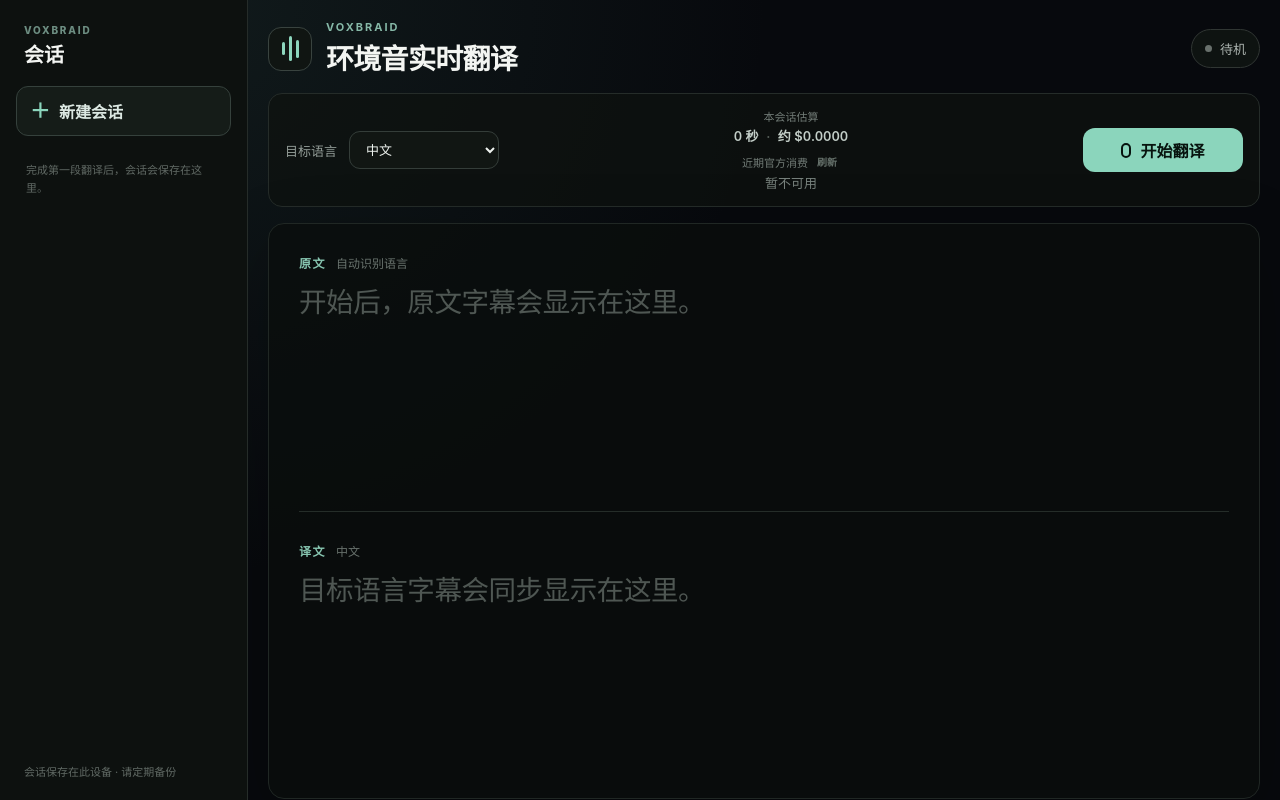
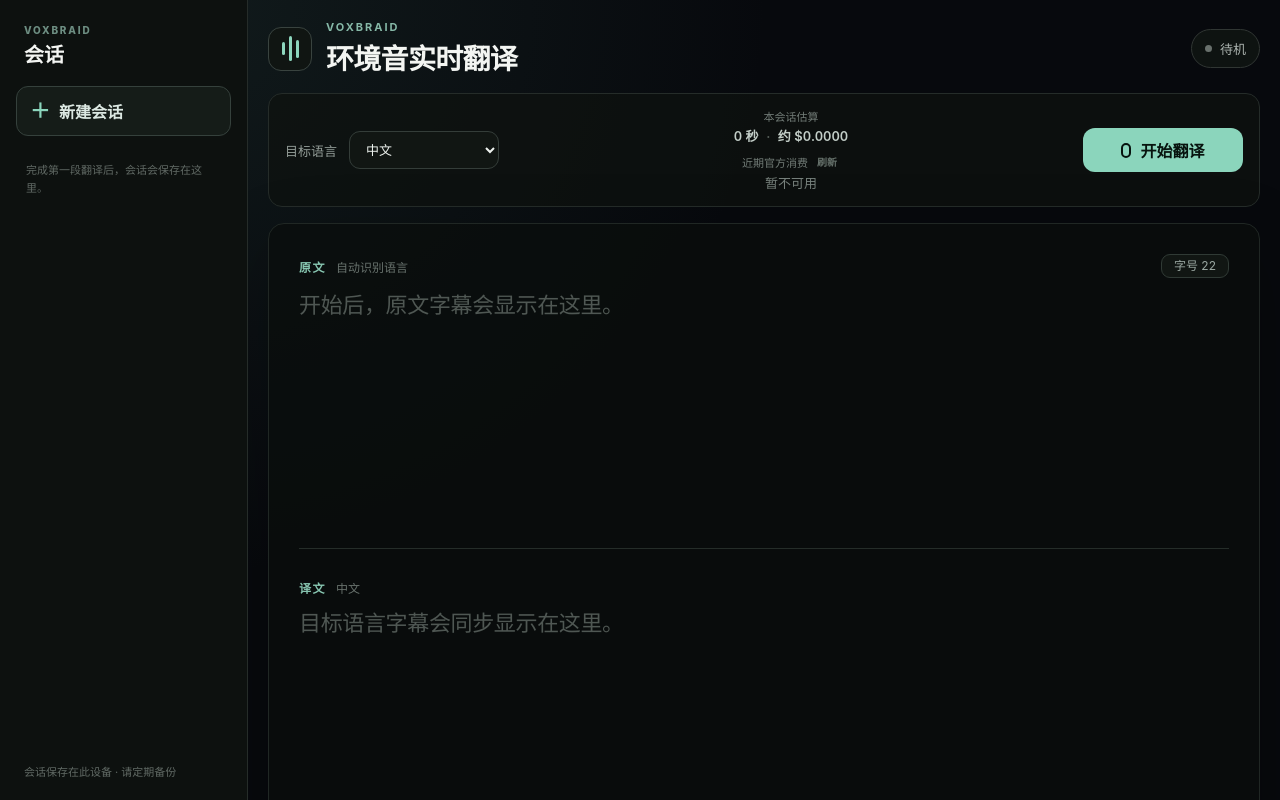
Before and after one commit to felix5572/voxbraid, a SvelteKit app: page / in a window 1280 px wide. Shown: the top 800 px of the page. Built offline with nearby package versions, Linux system fonts and the light colour scheme.

Commit message:
feat(transcript): add adjustable caption sizing

```diff
--- a/src/routes/+page.svelte
+++ b/src/routes/+page.svelte
@@ -120,6 +120,10 @@
 	};
 	const RESTORE_TIMEOUT_MS = 5_000;
 	const DIAGNOSTIC_EVENT_LIMIT = 500;
+	const CAPTION_FONT_SIZE_STORAGE_KEY = 'voxbraid-caption-font-size';
+	const DEFAULT_CAPTION_FONT_SIZE_PX = 22;
+	const MIN_CAPTION_FONT_SIZE_PX = 16;
+	const MAX_CAPTION_FONT_SIZE_PX = 30;
 	const RUN_TIME_FORMATTER = new Intl.DateTimeFormat(undefined, {
 		hour: '2-digit',
 		minute: '2-digit'
@@ -146,6 +150,7 @@
 	let officialUsage = $state<OfficialUsageSummary | null>(null);
 	let officialUsagePhase = $state<OfficialUsagePhase>('loading');
 	let officialUsageRequest = 0;
+	let captionFontSizePx = $state(DEFAULT_CAPTION_FONT_SIZE_PX);
 	let client: TranslationClient | null = null;
 	let clientReady = $state(false);
 	let repository: LocalSessionRepository | null = null;
@@ -220,6 +225,21 @@
 		return new Date().toISOString();
 	}
 
+	function normalizedCaptionFontSize(value: number): number {
+		if (!Number.isFinite(value)) return DEFAULT_CAPTION_FONT_SIZE_PX;
+		return Math.min(MAX_CAPTION_FONT_SIZE_PX, Math.max(MIN_CAPTION_FONT_SIZE_PX, value));
+	}
+
+	function updateCaptionFontSize(event: Event): void {
+		const input = event.currentTarget as HTMLInputElement;
+		captionFontSizePx = normalizedCaptionFontSize(Number(input.value));
+		try {
+			localStorage.setItem(CAPTION_FONT_SIZE_STORAGE_KEY, String(captionFontSizePx));
+		} catch (storageError) {
+			console.warn('[caption-font-size] preference could not be saved', storageError);
+		}
+	}
+
 	function resetRealtimeDiagnostics(): void {
 		diagnosticStartedAt = performance.now();
 		diagnosticStartedAtIso = nowIso();
@@ -686,6 +706,14 @@
 		let restoreAllowed = true;
 		let restoreTimer: number | null = null;
 		let checkpointTimer: number | null = null;
+		try {
+			const storedCaptionFontSize = localStorage.getItem(CAPTION_FONT_SIZE_STORAGE_KEY);
+			if (storedCaptionFontSize !== null) {
+				captionFontSizePx = normalizedCaptionFontSize(Number(storedCaptionFontSize));
+			}
+		} catch (storageError) {
+			console.warn('[caption-font-size] preference could not be loaded', storageError);
+		}
 		const usageTimer = window.setInterval(() => {
 			const activeRun = session ? activeCaptureRun(session) : null;
 			if (activeRun?.mediaStartedAt) {
@@ -1183,9 +1211,31 @@
 			<div class="backup-message" role="status">{backupMessage}</div>
 		{/if}
 
-		<section class="captions" aria-live="polite">
+		<section
+			class="captions"
+			aria-live="polite"
+			style={`--caption-font-size: ${captionFontSizePx}px;`}
+		>
 			<article>
-				<div class="caption-label"><span>原文</span><small>自动识别语言</small></div>
+				<div class="caption-label">
+					<div class="caption-label-copy"><span>原文</span><small>自动识别语言</small></div>
+					<details class="caption-font-control">
+						<summary>字号 {captionFontSizePx}</summary>
+						<div class="caption-font-popover">
+							<span aria-hidden="true">小</span>
+							<input
+								type="range"
+								aria-label="字幕字号"
+								min={MIN_CAPTION_FONT_SIZE_PX}
+								max={MAX_CAPTION_FONT_SIZE_PX}
+								step="1"
+								value={captionFontSizePx}
+								oninput={updateCaptionFontSize}
+							/>
+							<span aria-hidden="true">大</span>
+						</div>
+					</details>
+				</div>
 				<div class="caption-scroll" bind:this={sourceScroller} onscroll={updateSourceFollow}>
 					{#if sourceTranscriptRuns.length > 0}
 						{#each sourceTranscriptRuns as run (run.runId)}
@@ -1206,8 +1256,10 @@
 
 			<article class="translated">
 				<div class="caption-label">
-					<span>译文</span>
-					<small>{TARGET_LANGUAGES.find((item) => item.code === targetLanguage)?.label}</small>
+					<div class="caption-label-copy">
+						<span>译文</span>
+						<small>{TARGET_LANGUAGES.find((item) => item.code === targetLanguage)?.label}</small>
+					</div>
 				</div>
 				<div
 					class="caption-scroll"
@@ -1767,8 +1819,8 @@
 	}
 
 	.captions {
-		height: clamp(500px, calc(100dvh - 224px), 760px);
-		min-height: 500px;
+		height: clamp(620px, calc(100dvh - 150px), 900px);
+		min-height: 620px;
 		border: 1px solid #202724;
 		border-radius: 16px;
 		display: grid;
@@ -1785,8 +1837,15 @@
 		flex-direction: column;
 	}
 	.caption-label {
+		position: relative;
+		justify-content: space-between;
 		gap: 10px;
 		margin-bottom: 12px;
+	}
+	.caption-label-copy {
+		display: flex;
+		align-items: center;
+		gap: 10px;
 	}
 	.caption-label span {
 		color: #87c5b0;
@@ -1798,6 +1857,52 @@
 		color: #68726d;
 		font-size: 12px;
 	}
+	.caption-font-control {
+		position: relative;
+		flex: none;
+	}
+	.caption-font-control summary {
+		min-width: 68px;
+		padding: 5px 9px;
+		border: 1px solid #303a35;
+		border-radius: 9px;
+		background: #111613;
+		color: #9ba8a2;
+		font-size: 12px;
+		line-height: 1;
+		text-align: center;
+		cursor: pointer;
+		list-style: none;
+	}
+	.caption-font-control summary::-webkit-details-marker {
+		display: none;
+	}
+	.caption-font-control[open] summary {
+		border-color: #6aa995;
+		color: #bce6d7;
+	}
+	.caption-font-popover {
+		position: absolute;
+		top: calc(100% + 8px);
+		right: 0;
+		z-index: 4;
+		width: min(240px, calc(100vw - 64px));
+		padding: 12px;
+		border: 1px solid #303a35;
+		border-radius: 12px;
+		display: grid;
+		grid-template-columns: auto minmax(120px, 1fr) auto;
+		align-items: center;
+		gap: 9px;
+		background: #111613;
+		box-shadow: 0 12px 34px rgba(0, 0, 0, 0.42);
+		color: #7d8983;
+		font-size: 11px;
+	}
+	.caption-font-popover input {
+		width: 100%;
+		accent-color: #83d4ba;
+	}
 	.caption-scroll {
 		min-height: 0;
 		overflow-y: auto;
@@ -1806,7 +1911,7 @@
 	}
 	article p {
 		margin: 0;
-		font-size: clamp(22px, 2.15vw, 30px);
+		font-size: var(--caption-font-size, 22px);
 		font-weight: 530;
 		line-height: 1.45;
 		letter-spacing: -0.016em;
@@ -1905,8 +2010,8 @@
 			width: 100%;
 		}
 		.captions {
-			height: clamp(520px, calc(100dvh - 238px), 760px);
-			min-height: 520px;
+			height: clamp(560px, calc(100dvh - 180px), 780px);
+			min-height: 560px;
 		}
 		footer {
 			align-items: flex-start;
```
Also changed, not shown: scripts/persistence-smoke.mjs (+15 -0 lines).
